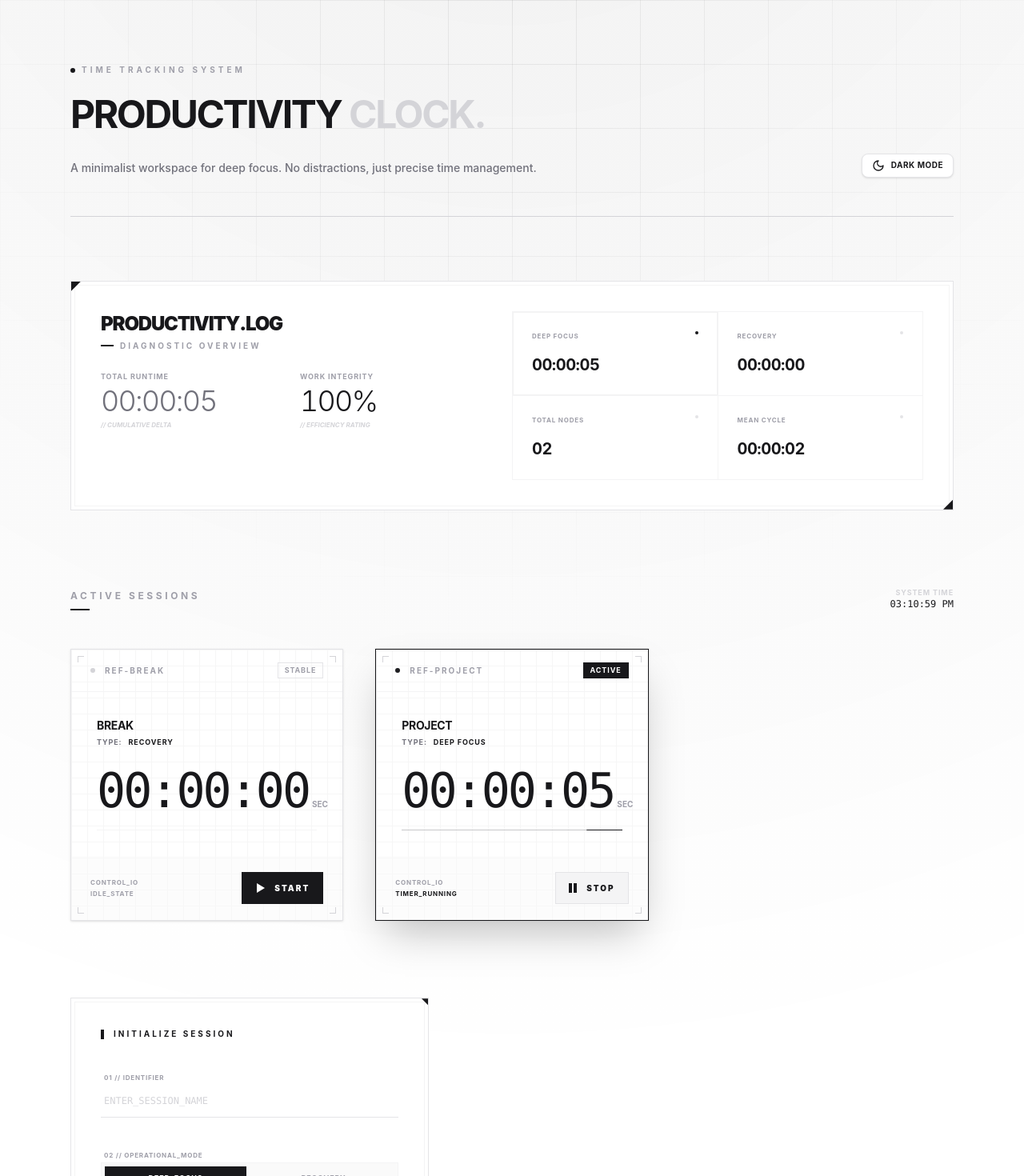
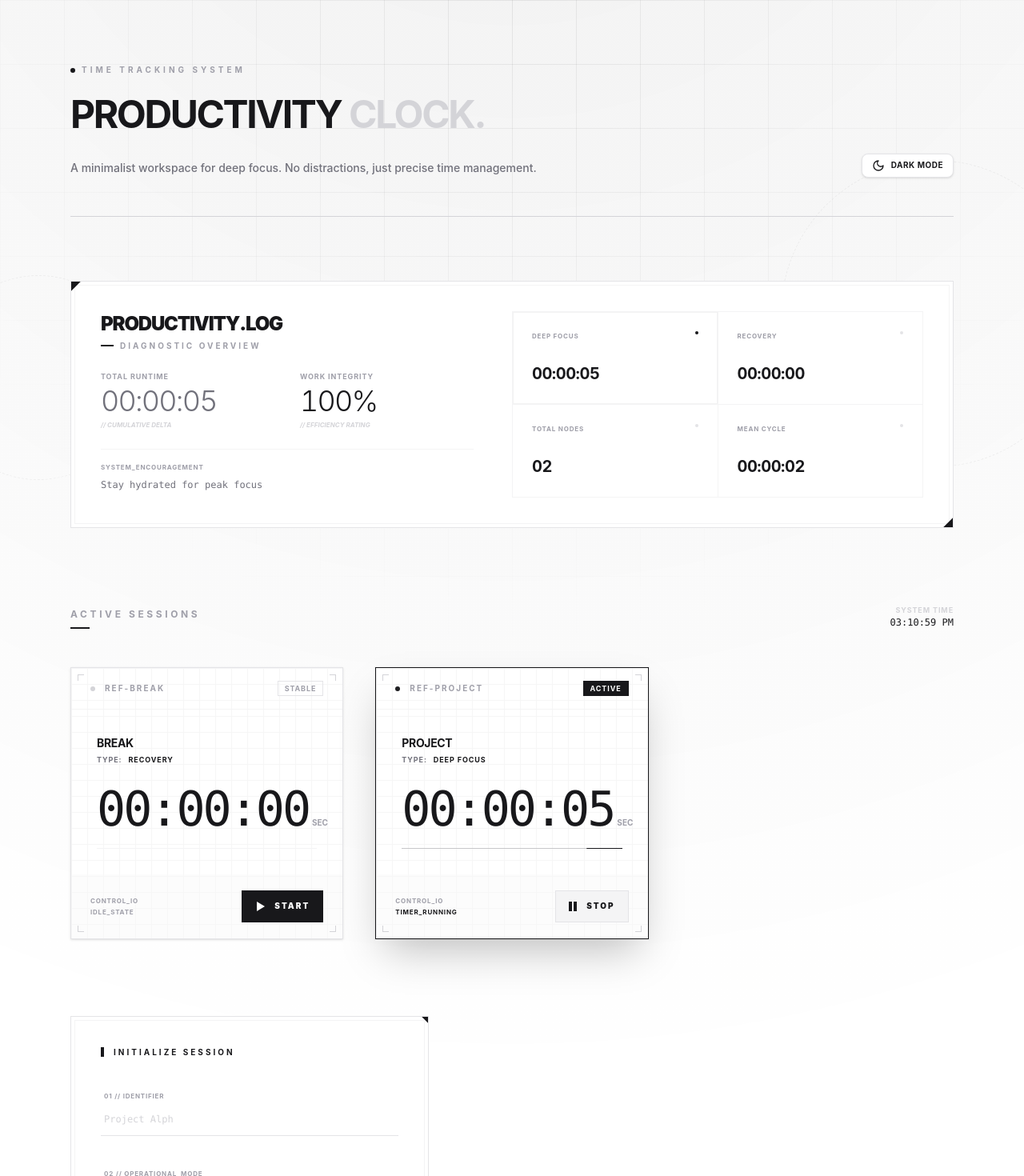
Before and after one commit to MohitMehtre/productivity-clock, a React (Vite) app: page / in a window 1280 px wide. Shown: the top 1470 px of the page at 80% size. Built offline with nearby package versions, Linux system fonts and the light colour scheme.

Commit message:
added some small ui enhancements

```diff
--- a/src/components/AnalyticsSummary.tsx
+++ b/src/components/AnalyticsSummary.tsx
@@ -1,10 +1,22 @@
 import type { Timer } from "../store/timers.store";
 import { computeAnalytics } from "../utils/analytics";
 import { formatTime } from "../utils/time";
+import { motion, AnimatePresence } from "motion/react";
+import { useState, useEffect } from "react";
 
 interface Props {
   timers: Timer[];
 }
+
+const TIPS = [
+  "Take a break every 25 minutes",
+  "Stay hydrated for peak focus",
+  "Clear your physical workspace",
+  "Review your goals daily",
+  "Minimize digital distractions",
+  "Stretch your legs often",
+  "Practice conscious breathing",
+];
 
 export default function AnalyticsSummary({ timers }: Props) {
   const analytics = computeAnalytics(timers);
@@ -12,6 +24,15 @@ export default function AnalyticsSummary({ timers }: Props) {
     analytics.totalTime === 0
       ? 0
       : Math.round((analytics.workTime / analytics.totalTime) * 100);
+
+  const [tipIndex, setTipIndex] = useState(0);
+
+  useEffect(() => {
+    const interval = setInterval(() => {
+      setTipIndex((i) => (i + 1) % TIPS.length);
+    }, 5000);
+    return () => clearInterval(interval);
+  }, []);
 
   return (
     <div className="relative overflow-hidden border border-zinc-200 dark:border-zinc-800 bg-white dark:bg-zinc-950/50 backdrop-blur-sm p-1">
@@ -56,6 +77,27 @@ export default function AnalyticsSummary({ timers }: Props) {
                 sub="Efficiency rating"
                 highlight
               />
+            </div>
+
+            {/* Tips Section */}
+            <div className="pt-4 border-t border-zinc-100 dark:border-zinc-900">
+              <p className="text-[8px] font-bold text-zinc-400 dark:text-zinc-600 uppercase tracking-widest mb-2">
+                System_Encouragement
+              </p>
+              <div className="h-6 relative overflow-hidden">
+                <AnimatePresence mode="popLayout">
+                  <motion.p
+                    key={tipIndex}
+                    initial={{ y: 20, opacity: 0 }}
+                    animate={{ y: 0, opacity: 1 }}
+                    exit={{ y: -20, opacity: 0 }}
+                    transition={{ duration: 0.5, ease: "circOut" }}
+                    className="text-xs font-mono text-zinc-500 dark:text-zinc-400 absolute w-full"
+                  >
+                    {TIPS[tipIndex]}
+                  </motion.p>
+                </AnimatePresence>
+              </div>
             </div>
           </div>
 
--- /dev/null
+++ b/src/components/BackgroundPattern.tsx
@@ -0,0 +1,90 @@
+import { motion, type Easing } from "motion/react";
+import { useState } from "react";
+
+export default function BackgroundPattern() {
+    const [plusSigns] = useState(() =>
+        [...Array(6)].map((_, i) => ({
+            key: `plus-${i}`,
+            initial: {
+                x: Math.random() * 100 + "%",
+                y: Math.random() * 100 + "%",
+                opacity: 0,
+            },
+            transition: {
+                duration: 20 + Math.random() * 20,
+                repeat: Infinity,
+                ease: "linear" as Easing,
+                delay: i * 2,
+            },
+        }))
+    );
+
+    const [squares] = useState(() =>
+        [...Array(4)].map((_, i) => ({
+            key: `square-${i}`,
+            initial: {
+                x: Math.random() * 100 + "%",
+                y: Math.random() * 100 + "%",
+                opacity: 0,
+                rotate: 45,
+            },
+            transition: {
+                duration: 30 + Math.random() * 20,
+                repeat: Infinity,
+                repeatType: "reverse" as const,
+                ease: "easeInOut" as Easing,
+                delay: i * 5,
+            },
+        }))
+    );
+
+    return (
+        <div className="fixed inset-0 pointer-events-none overflow-hidden -z-20">
+            {/* Floating Plus Signs */}
+            {plusSigns.map((item) => (
+                <motion.div
+                    key={item.key}
+                    className="absolute text-zinc-900/5 dark:text-zinc-100/5 font-mono text-4xl select-none"
+                    initial={item.initial}
+                    animate={{
+                        y: [50, -50, 50],
+                        rotate: [0, 90, 180, 270, 360],
+                        opacity: [0.03, 0.08, 0.03],
+                    }}
+                    transition={item.transition}
+                >
+                    +
+                </motion.div>
+            ))}
+
+            {/* Floating Squares */}
+            {squares.map((item) => (
+                <motion.div
+                    key={item.key}
+                    className="absolute border border-zinc-900/5 dark:border-zinc-100/5 w-24 h-24"
+                    initial={item.initial}
+                    animate={{
+                        y: [100, -100],
+                        rotate: [45, 90, 135],
+                        scale: [0.8, 1.2, 0.8],
+                    }}
+                    transition={item.transition}
+                />
+            ))}
+
+            {/* Dashed Circle */}
+            <motion.div
+                className="absolute top-1/4 -right-20 w-96 h-96 border border-dashed border-zinc-900/5 dark:border-zinc-100/5 rounded-full"
+                animate={{ rotate: 360 }}
+                transition={{ duration: 100, repeat: Infinity, ease: "linear" }}
+            />
+
+            {/* Reverse Dashed Circle */}
+            <motion.div
+                className="absolute bottom-1/4 -left-20 w-64 h-64 border border-dashed border-zinc-900/5 dark:border-zinc-100/5 rounded-full"
+                animate={{ rotate: -360 }}
+                transition={{ duration: 80, repeat: Infinity, ease: "linear" }}
+            />
+        </div>
+    );
+}
--- a/src/components/TimerCard.tsx
+++ b/src/components/TimerCard.tsx
@@ -1,18 +1,52 @@
 import type { Timer } from "../store/timers.store";
 import { formatTime } from "../utils/time";
 import TimerControls from "./TimerControls";
-import { motion, AnimatePresence } from "motion/react";
+import { motion, AnimatePresence, useMotionValue, useTransform } from "motion/react";
+import React from "react";
 
 export default function TimerCard({ timer }: { timer: Timer }) {
   const serialNumber = timer.id.slice(0, 8).toUpperCase();
 
+  /* 3D Tilt Logic */
+  const x = useMotionValue(0);
+  const y = useMotionValue(0);
+  const rotateX = useTransform(y, [-100, 100], [5, -5]);
+  const rotateY = useTransform(x, [-100, 100], [-5, 5]);
+
+  function handleMouseMove(event: React.MouseEvent<HTMLDivElement>) {
+    const rect = event.currentTarget.getBoundingClientRect();
+    const width = rect.width;
+    const height = rect.height;
+    const mouseX = event.clientX - rect.left;
+    const mouseY = event.clientY - rect.top;
+    const xPct = mouseX / width - 0.5;
+    const yPct = mouseY / height - 0.5;
+    x.set(xPct * 200);
+    y.set(yPct * 200);
+  }
+
+  function handleMouseLeave() {
+    x.set(0);
+    y.set(0);
+  }
+
   return (
     <motion.div
+      style={{ perspective: 1000 }}
       layout
       initial={{ opacity: 0, y: 20 }}
       animate={{ opacity: 1, y: 0 }}
+    >
+      <motion.div
+        style={{
+          rotateX,
+          rotateY,
+          transformStyle: "preserve-3d",
+        }}
+        onMouseMove={handleMouseMove}
+        onMouseLeave={handleMouseLeave}
         className={[
-        "group relative flex flex-col overflow-hidden",
+          "group relative flex flex-col overflow-hidden h-full",
           "min-h-70",
           "border border-zinc-200 dark:border-zinc-800 bg-white dark:bg-zinc-950/50 backdrop-blur-sm transition-[border-color,box-shadow] duration-500",
           timer.running
@@ -20,12 +54,12 @@ export default function TimerCard({ timer }: { timer: Timer }) {
             : "hover:border-zinc-400 dark:hover:border-zinc-600 shadow-sm",
         ].join(" ")}
       >
-      <div className="absolute top-0 left-0 w-2 h-2 border-t border-l border-zinc-300 dark:border-zinc-700 m-2" />
-      <div className="absolute top-0 right-0 w-2 h-2 border-t border-r border-zinc-300 dark:border-zinc-700 m-2" />
-      <div className="absolute bottom-0 left-0 w-2 h-2 border-b border-l border-zinc-300 dark:border-zinc-700 m-2" />
-      <div className="absolute bottom-0 right-0 w-2 h-2 border-b border-r border-zinc-300 dark:border-zinc-700 m-2" />
+        <div className="absolute top-0 left-0 w-2 h-2 border-t border-l border-zinc-300 dark:border-zinc-700 m-2 z-10" />
+        <div className="absolute top-0 right-0 w-2 h-2 border-t border-r border-zinc-300 dark:border-zinc-700 m-2 z-10" />
+        <div className="absolute bottom-0 left-0 w-2 h-2 border-b border-l border-zinc-300 dark:border-zinc-700 m-2 z-10" />
+        <div className="absolute bottom-0 right-0 w-2 h-2 border-b border-r border-zinc-300 dark:border-zinc-700 m-2 z-10" />
 
-      <div className="flex items-center justify-between px-6 py-4 border-b border-zinc-100 dark:border-zinc-900">
+        <div className="flex items-center justify-between px-6 py-4 border-b border-zinc-100 dark:border-zinc-900 transform-style-preserve-3d">
           <div className="flex items-center gap-3">
             <div
               className={[
@@ -51,7 +85,7 @@ export default function TimerCard({ timer }: { timer: Timer }) {
           </div>
         </div>
 
-      <div className="flex-1 p-8 flex flex-col">
+        <div className="flex-1 p-8 flex flex-col transform-style-preserve-3d" style={{ transform: "translateZ(20px)" }}>
           <div className="mb-6">
             <h2 className="text-sm font-bold tracking-tight text-zinc-900 dark:text-zinc-100 uppercase mb-1">
               {timer.name}
@@ -121,7 +155,7 @@ export default function TimerCard({ timer }: { timer: Timer }) {
           </div>
         </div>
 
-      <div className="bg-zinc-50/50 dark:bg-zinc-900/20 px-6 py-5 flex items-center justify-between">
+        <div className="bg-zinc-50/50 dark:bg-zinc-900/20 px-6 py-5 flex items-center justify-between transform-style-preserve-3d">
           <div className="flex flex-col gap-0.5 text-[8px] font-bold uppercase tracking-widest text-zinc-400 dark:text-zinc-600">
             <span>Control_IO</span>
             <span
@@ -131,10 +165,13 @@ export default function TimerCard({ timer }: { timer: Timer }) {
             </span>
           </div>
 
+          <div style={{ transform: "translateZ(10px)" }}>
             <TimerControls id={timer.id} running={timer.running} />
+          </div>
         </div>
 
         <div className="absolute inset-0 pointer-events-none opacity-[0.03] dark:opacity-[0.07] bg-[radial-gradient(circle_at_center,transparent_0%,transparent_100%),linear-gradient(to_right,#000_1px,transparent_1px),linear-gradient(to_bottom,#000_1px,transparent_1px)] bg-size-[20px_20px] -z-10 group-hover:opacity-[0.05] dark:group-hover:opacity-[0.1] transition-opacity" />
       </motion.div>
+    </motion.div>
   );
 }
--- a/src/pages/Dashboard.tsx
+++ b/src/pages/Dashboard.tsx
@@ -1,12 +1,15 @@
 import TimerCard from "../components/TimerCard";
 import { useTimerStore } from "../store/timers.store";
 import { useTimer } from "../hooks/useTimer";
-import { useState, useRef } from "react";
+import { useState, useRef, useEffect } from "react";
 import AnalyticsSummary from "../components/AnalyticsSummary";
 import ThemeToggle from "../components/ThemeToggle";
 import { motion, useAnimation } from "motion/react";
 import Footer from "../components/Footer";
 import { SystemTime } from "../components/SystemTime";
+import BackgroundPattern from "../components/BackgroundPattern";
+
+const PLACEHOLDERS = ["Deep Work", "Project Alpha", "Reading", "Code Review"];
 
 export default function Dashboard() {
   useTimer();
@@ -19,9 +22,50 @@ export default function Dashboard() {
   const [type, setType] = useState<"work" | "break">("work");
   const inputRef = useRef<HTMLInputElement>(null);
 
+  // Typewriter effect for placeholder
+  const [placeholder, setPlaceholder] = useState("");
+
+  useEffect(() => {
+    let currentIdx = 0;
+    let charIdx = 0;
+    let isDeleting = false;
+    let timeoutId: ReturnType<typeof setTimeout>;
+
+    const type = () => {
+      const current = PLACEHOLDERS[currentIdx];
+
+      if (isDeleting) {
+        setPlaceholder(current.substring(0, charIdx - 1));
+        charIdx--;
+      } else {
+        setPlaceholder(current.substring(0, charIdx + 1));
+        charIdx++;
+      }
+
+      let typeSpeed = 100;
+      if (isDeleting) typeSpeed /= 2;
+
+      if (!isDeleting && charIdx === current.length) {
+        typeSpeed = 2000;
+        isDeleting = true;
+      } else if (isDeleting && charIdx === 0) {
+        isDeleting = false;
+        currentIdx = (currentIdx + 1) % PLACEHOLDERS.length;
+        typeSpeed = 500;
+      }
+
+      timeoutId = setTimeout(type, typeSpeed);
+    };
+
+    timeoutId = setTimeout(type, 1000);
+    return () => clearTimeout(timeoutId);
+  }, []);
+
   return (
-    <div className="min-h-screen selection:bg-zinc-900 selection:text-white dark:selection:bg-zinc-100 dark:selection:text-zinc-900">
-      <div className="max-w-6xl mx-auto px-6 py-20">
+    <div className="min-h-screen selection:bg-zinc-900 selection:text-white dark:selection:bg-zinc-100 dark:selection:text-zinc-900 relative isolate">
+      <BackgroundPattern />
+
+      <div className="max-w-6xl mx-auto px-6 py-20 relative z-10">
         <header className="mb-20 border-b border-zinc-300 dark:border-zinc-800 pb-12 flex flex-col md:flex-row md:items-end justify-between gap-8">
           <div className="flex-1">
             <div className="flex items-center gap-2 mb-6">
@@ -120,7 +164,7 @@ export default function Dashboard() {
                     animate={controls}
                     value={name}
                     onChange={(e) => setName(e.target.value)}
-                    placeholder="ENTER_SESSION_NAME"
+                    placeholder={placeholder}
                     className="bg-transparent border-b border-zinc-200 dark:border-zinc-800 rounded-none px-1 py-3 text-xs font-mono focus:outline-none focus:border-zinc-900 dark:focus:border-zinc-100 transition-[border-color] placeholder:text-zinc-300 dark:placeholder:text-zinc-700 text-zinc-900 dark:text-zinc-100 w-full"
                   />
                 </div>
@@ -173,10 +217,10 @@ export default function Dashboard() {
                       });
                     }
                   }}
-                  className="mt-4 bg-zinc-900 dark:bg-zinc-100 text-white dark:text-zinc-900 font-black px-6 py-4 text-[10px] uppercase tracking-[0.3em] transition-transform hover:bg-black dark:hover:bg-white active:scale-[0.98] cursor-pointer flex items-center justify-center gap-4"
+                  className="mt-4 bg-zinc-900 dark:bg-zinc-100 text-white dark:text-zinc-900 font-black px-6 py-4 text-[10px] uppercase tracking-[0.3em] transition-transform hover:bg-black dark:hover:bg-white active:scale-[0.98] cursor-pointer flex items-center justify-center gap-4 group"
                 >
                   Create Session
-                  <div className="w-1.5 h-1.5 bg-white/30 dark:bg-black/30 rotate-45" />
+                  <div className="w-1.5 h-1.5 bg-white/30 dark:bg-black/30 rotate-45 group-hover:rotate-90 transition-transform" />
                 </button>
               </div>
             </div>
```
Lines whose indentation alone changed are shown as unchanged.
